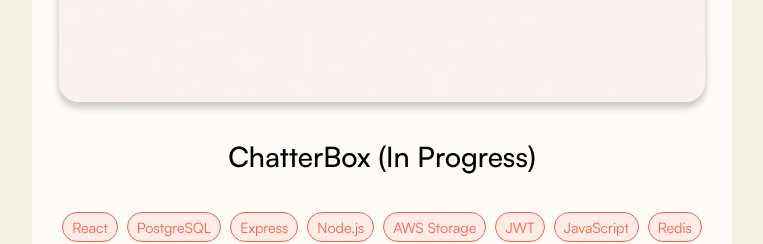
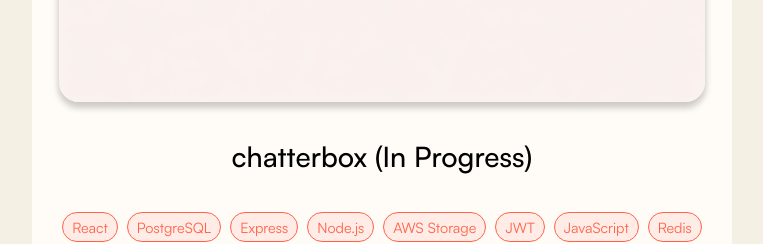
Before and after one commit to labram13/portfolio, a React (Vite) app: page / in a window 1280 px wide. Shown: the part 2580-2824 px from the top of the page, without its empty margins (258-1021 px from the left). Built offline with nearby package versions, Linux system fonts and the light colour scheme.

Commit message:
more changes

```diff
--- a/src/components/Projects.jsx
+++ b/src/components/Projects.jsx
@@ -9,7 +9,7 @@
 
 const PROJECTS = [
     {
-        title: "ChatterBox (In Progress)",
+        title: "chatterbox (In Progress)",
         techStack: ['React', 'PostgreSQL', 'Express', 'Node.js', 'AWS Storage', 'JWT', 'JavaScript', 'Redis', 'Socket.io'],
         description: "A full-stack chat chat application with a goal of sending messages to individuals or a group of people within a created chatroom. The goal of this project is to apply knowledge of websockets for instant communication and notifications. Caching will also be implemented for faster message load times. Cloud file storage will be included so users will be able to send different types of media mostly aimed at images. ",
         code: "https://github.com/labram13/ChatterBox",
```
